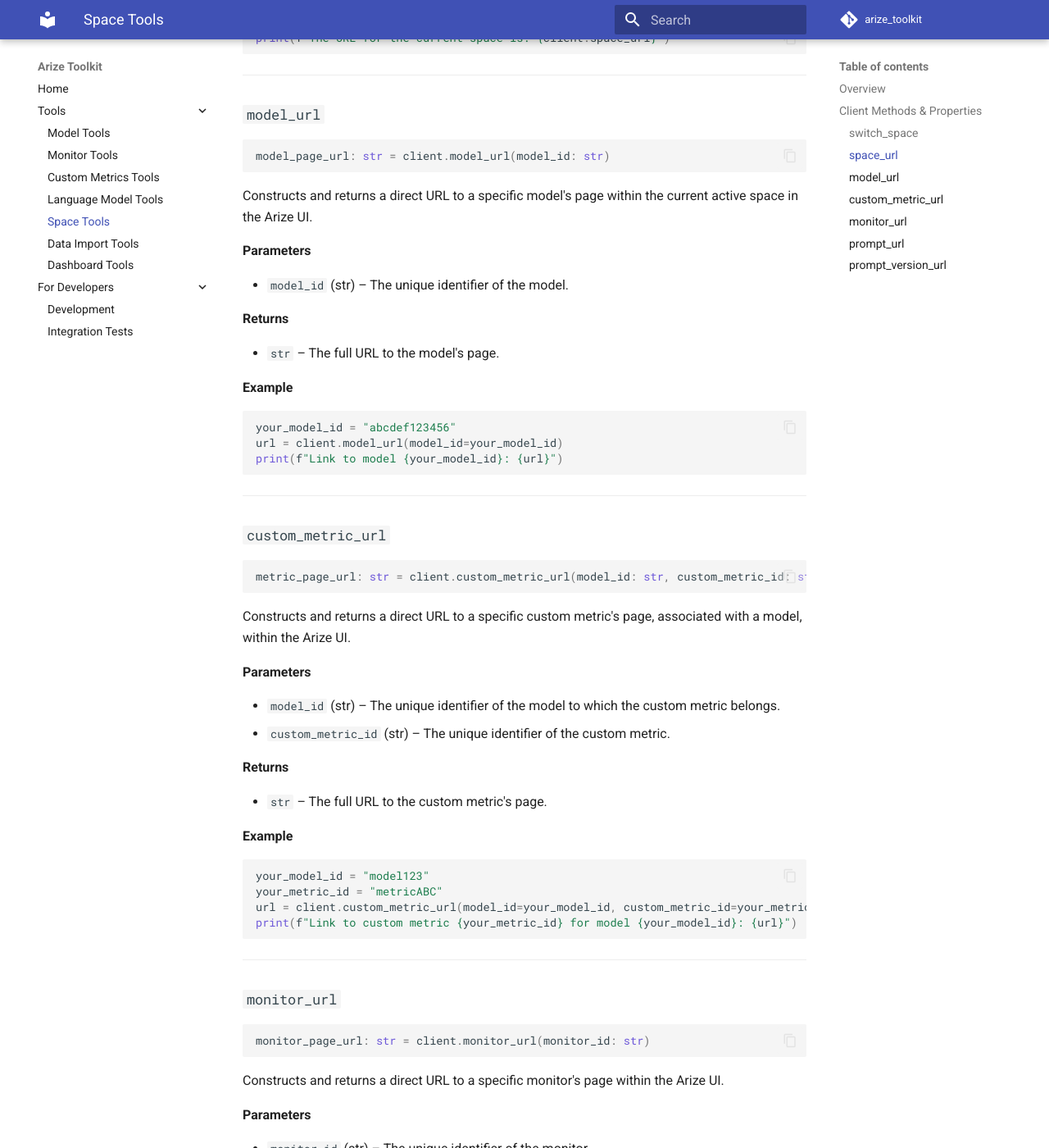
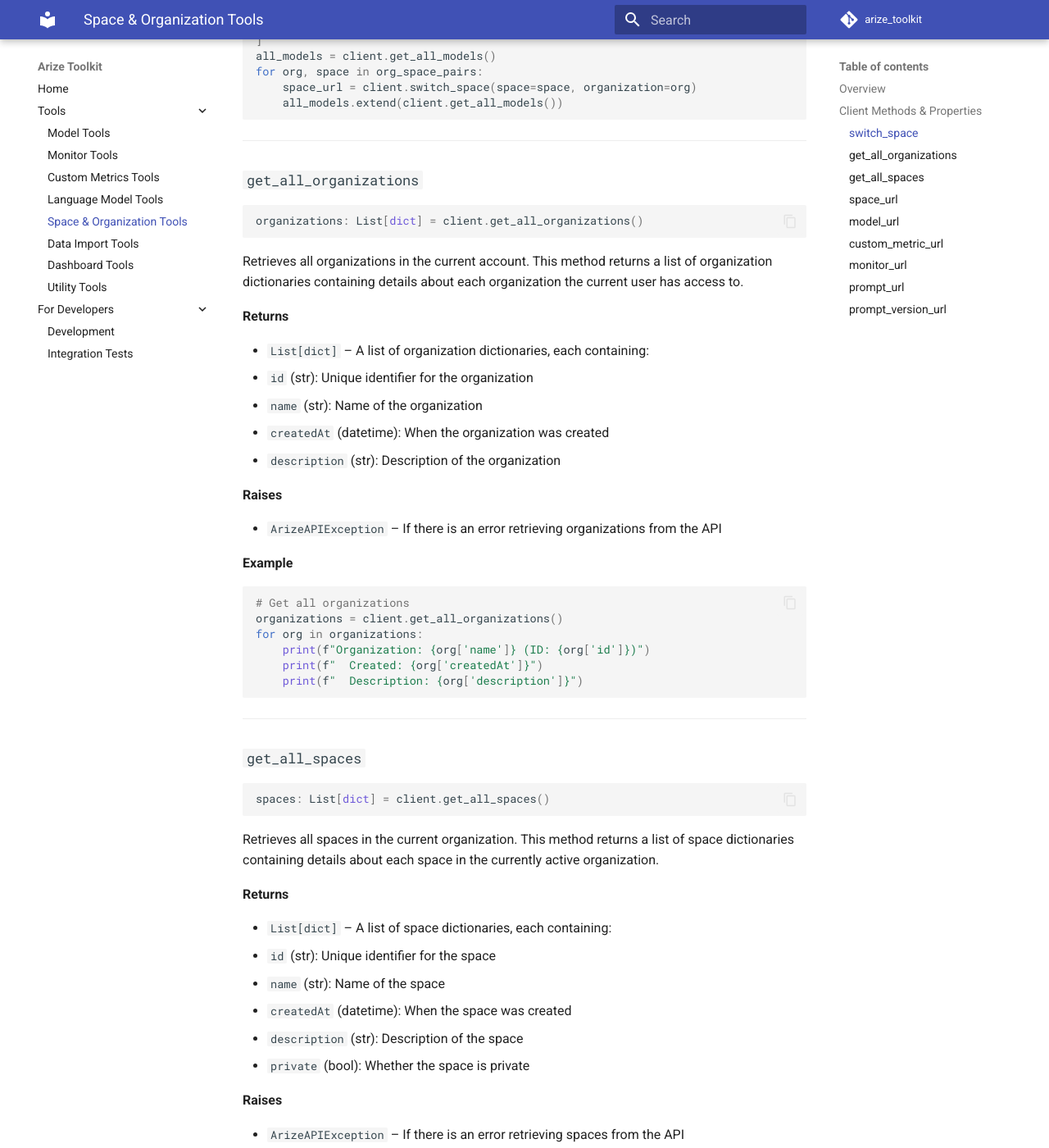
Before and after one commit to duncankmckinnon/arize_toolkit, an MkDocs documentation site: the page built from docs_site/docs/space_and_organization_tools.md, in a window 1280 px wide and 1400 px high, scrolled down 1881 px. Shown: the whole window at 82% size. Built offline with MkDocs 1.6.1 and Material for MkDocs 9.7.7, drawn with Linux system fonts in a browser that asks for light colours; comment, search, counter and statistics services are not loaded; some of the changed text lies outside the part shown.

````diff
--- a/docs_site/docs/space_tools.md
+++ b/docs_site/docs/space_and_organization_tools.md
@@ -6,7 +6,9 @@ These tools and properties on the `Client` object help you manage the client's a
 
 | Operation | Helper Method/Property |
 |-----------------------------|-----------------------------|
-| Switch active Space | [`switch_space`](#switch_space) |
+| Switch active Space/Organization | [`switch_space`](#switch_space) |
+| Get all Organizations | [`get_all_organizations`](#get_all_organizations) |
+| Get all Spaces in Organization | [`get_all_spaces`](#get_all_spaces) |
 | Get current Space URL | [`space_url`](#space_url) (Property) |
 | Get Model URL | [`model_url`](#model_url) |
 | Get Custom Metric URL | [`custom_metric_url`](#custom_metric_url) |
@@ -23,23 +25,39 @@ ______________________________________________________________________
 ### `switch_space`
 
 ```python
-new_space_url: str = client.switch_space(space: str, organization: Optional[str] = None)
+new_space_url: str = client.switch_space(space: Optional[str] = None, organization: Optional[str] = None)
 ```
 
 Switches the client's active space and, optionally, the organization. This method updates the client's internal `space_id` and `org_id` to reflect the new context. It's useful when you need to work with multiple Arize spaces or organizations within the same script or session.
 
 **Parameters**
 
-- `space` (str) – The name of the Arize space to switch to.
-- `organization` (Optional[str]) – The name of the Arize organization. If omitted, the client's current organization (used during initialization) is assumed.
+- `space` (Optional[str]) – The name of the Arize space to switch to. If omitted, defaults to the first space in the organization.
+- `organization` (Optional[str]) – The name of the Arize organization to switch to. If omitted, the client's current organization is used.
 
 **Returns**
 
 - `str` – The full URL to the new active space in the Arize UI.
 
+**Behavior**
+
+- If no arguments are provided, the space and organization remain unchanged.
+- If only the space is provided, the current organization is used.
+- If only the organization is provided, the first space in the provided organization is used.
+- If both are provided, switches to the specified space in the specified organization.
+
 **Example**
 
 ```python
+# Switch to a specific space in the current organization
+space_url = client.switch_space(space="my_new_space")
+
+# Switch to a specific organization (using first space in that org)
+space_url = client.switch_space(organization="my_other_org")
+
+# Switch to a specific space in a specific organization
+space_url = client.switch_space(space="specific_space", organization="specific_org")
+
 # Collect all models from all spaces in all organizations
 org_space_pairs = [
     ("other_org", "other_org1_space_1"),
@@ -51,6 +69,80 @@ all_models = client.get_all_models()
 for org, space in org_space_pairs:
     space_url = client.switch_space(space=space, organization=org)
     all_models.extend(client.get_all_models())
+```
+
+______________________________________________________________________
+
+### `get_all_organizations`
+
+```python
+organizations: List[dict] = client.get_all_organizations()
+```
+
+Retrieves all organizations in the current account. This method returns a list of organization dictionaries containing details about each organization the current user has access to.
+
+**Returns**
+
+- `List[dict]` – A list of organization dictionaries, each containing:
+  - `id` (str): Unique identifier for the organization
+  - `name` (str): Name of the organization
+  - `createdAt` (datetime): When the organization was created
+  - `description` (str): Description of the organization
+
+**Raises**
+
+- `ArizeAPIException` – If there is an error retrieving organizations from the API
+
+**Example**
+
+```python
+# Get all organizations
+organizations = client.get_all_organizations()
+for org in organizations:
+    print(f"Organization: {org['name']} (ID: {org['id']})")
+    print(f"  Created: {org['createdAt']}")
+    print(f"  Description: {org['description']}")
+```
+
+______________________________________________________________________
+
+### `get_all_spaces`
+
+```python
+spaces: List[dict] = client.get_all_spaces()
+```
+
+Retrieves all spaces in the current organization. This method returns a list of space dictionaries containing details about each space in the currently active organization.
+
+**Returns**
+
+- `List[dict]` – A list of space dictionaries, each containing:
+  - `id` (str): Unique identifier for the space
+  - `name` (str): Name of the space
+  - `createdAt` (datetime): When the space was created
+  - `description` (str): Description of the space
+  - `private` (bool): Whether the space is private
+
+**Raises**
+
+- `ArizeAPIException` – If there is an error retrieving spaces from the API
+
+**Example**
+
+```python
+# Get all spaces in the current organization
+spaces = client.get_all_spaces()
+for space in spaces:
+    print(f"Space: {space['name']} (ID: {space['id']})")
+    print(f"  Created: {space['createdAt']}")
+    print(f"  Private: {space['private']}")
+    print(f"  Description: {space['description']}")
+
+# Switch to each space and get model count
+for space in spaces:
+    client.switch_space(space=space["name"])
+    models = client.get_all_models()
+    print(f"Space '{space['name']}' has {len(models)} models")
 ```
 
 ______________________________________________________________________
--- a/mkdocs.yml
+++ b/mkdocs.yml
@@ -26,9 +26,10 @@ nav:
     - Monitor Tools: monitor_tools.md
     - Custom Metrics Tools: custom_metrics_tools.md
     - Language Model Tools: language_model_tools.md
-    - Space Tools: space_tools.md
+    - Space & Organization Tools: space_and_organization_tools.md
     - Data Import Tools: data_import_tools.md
     - Dashboard Tools: dashboard_tools.md
+    - Utility Tools: utility_tools.md
 
   - For Developers:
     - Development: developers/development.md
````
Also changed, not shown: README.md (+0 -34 lines), docs_site/docs/index.md (+2 -35 lines), docs_site/docs/utility_tools.md (added, +63 -0 lines).
